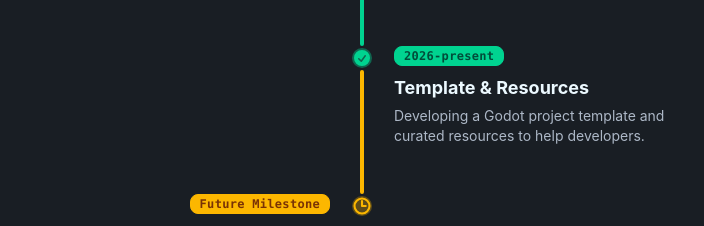
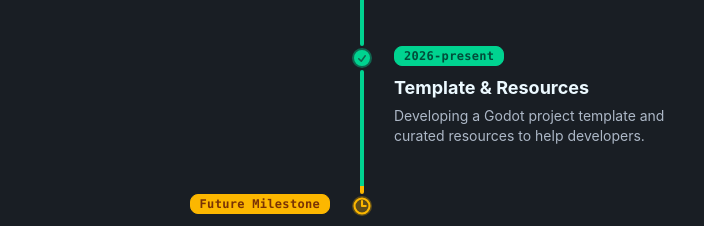
Before and after one commit to fourgames/website, a Vue app: page /code in a window 1280 px wide. Shown: the part 1315-1541 px from the top of the page, without its empty margins (278-982 px from the left). Built offline with nearby package versions, Linux system fonts and the light colour scheme; no server answers.

Commit message:
Green timeline to milestone

```diff
--- a/src/components/containers/Contributions.vue
+++ b/src/components/containers/Contributions.vue
@@ -128,7 +128,7 @@ import ContainerWrapper from "../common/ContainerWrapper.vue";
 								Developing a Godot project template and curated resources to help developers.
 							</p>
 						</div>
-						<hr class="bg-warning" />
+						<hr class="bg-success" />
 					</li>
 
 					<li>
```
